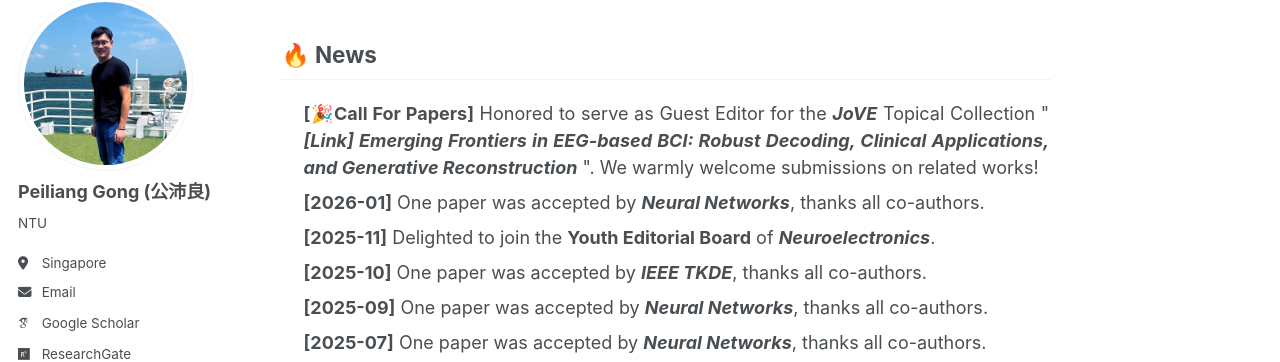
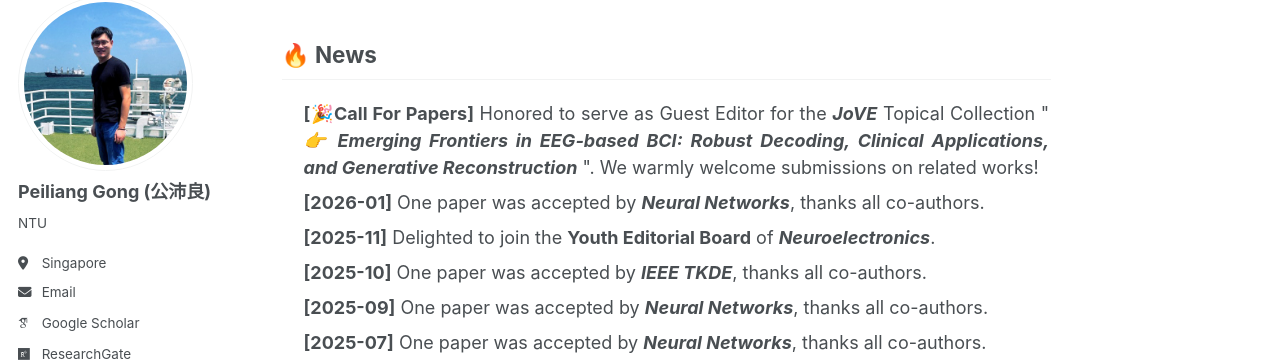
Before and after one commit to Tokenmw/Tokenmw.github.io, a Jekyll site: the page built from _pages/news.md, in a window 1280 px wide and 1035 px high. Shown: the part 103-465 px from the top of the window. Built offline with Jekyll 4.4.1, drawn with Linux system fonts in a browser that asks for light colours; some web fonts are replaced; our own code applies the rules of GitHub Pages for plain Markdown files.

Commit message:
Update news.md

```diff
--- a/_pages/news.md
+++ b/_pages/news.md
@@ -6,7 +6,7 @@
   <li style="margin-bottom: 8px;">
   <b>[🎉Call For Papers]</b> Honored to serve as Guest Editor for the <b><i>JoVE</i></b> Topical Collection
   "<a href="https://app.jove.com/methods-collections/4509/emerging-frontiers-in-eeg-based-bci-robust-decoding-clinical-applications-and-generative-reconstruction" target="_blank" style="color: inherit; text-decoration: none;">
-    <b><i>[Link] Emerging Frontiers in EEG-based BCI: Robust Decoding, Clinical Applications, and Generative Reconstruction</i></b>
+    <b><i>👉 Emerging Frontiers in EEG-based BCI: Robust Decoding, Clinical Applications, and Generative Reconstruction</i></b>
   </a>". We warmly welcome submissions on related works!
   </li>
   <li style="margin-bottom: 8px;"><b>[2026-01]</b> One paper was accepted by <b><i>Neural Networks</i></b>, thanks all co-authors.</li>
```
